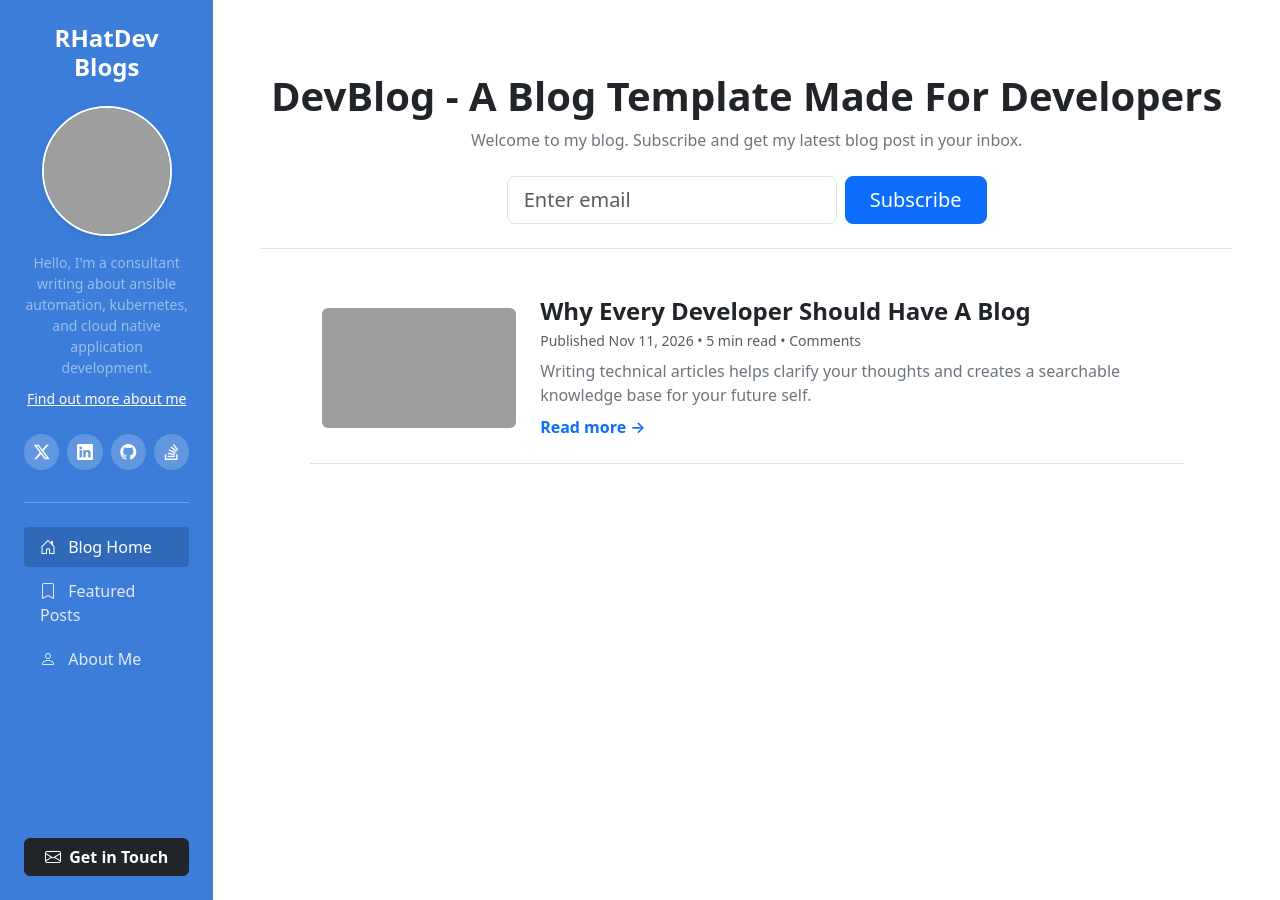
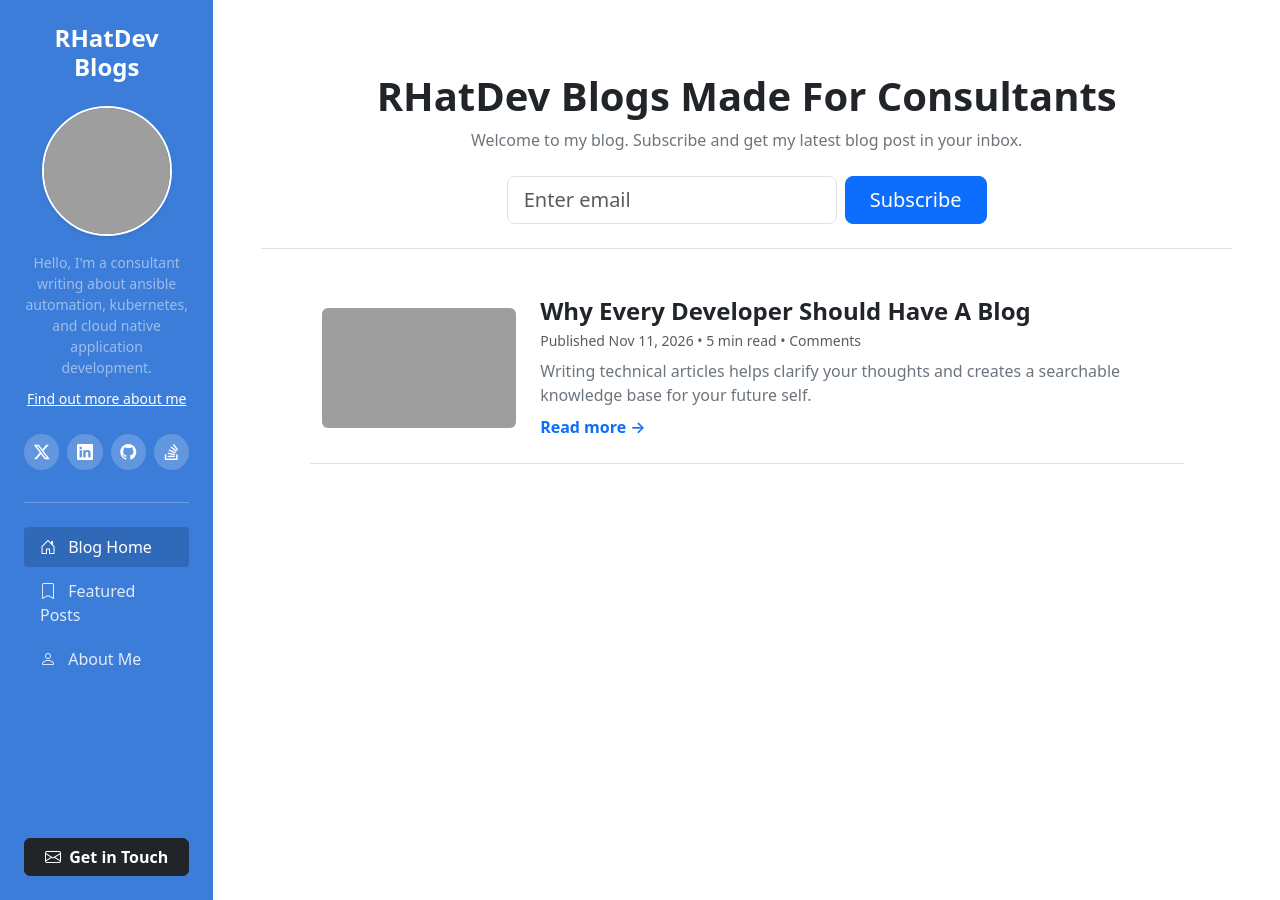
Before and after one commit to RHatDev/rhatdev.github.io, a Jekyll site: the page built from index.html, in a window 1280 px wide. Built offline with Jekyll 4.4.1, drawn with Linux system fonts in a browser that asks for light colours; grey boxes are pictures that could not be loaded.

Commit message:
fix more issue

```diff
--- a/_layouts/default.html
+++ b/_layouts/default.html
@@ -63,7 +63,7 @@
 
             <!-- Avatar & Bio -->
             <div class="mb-4">
-                <img src="images/profile.png"
+                <img src="/images/profile.png"
                      alt="Profile"
                      class="rounded-circle profile-img mb-3 shadow-sm border border-2 border-white">
                 <p class="small text-white-50 mb-2">
--- a/index.html
+++ b/index.html
@@ -5,7 +5,7 @@ title: Home
 
 <!-- Newsletter Subscription Hero -->
 <section class="text-center py-4 mb-5 border-bottom">
-    <h1 class="fw-bold mb-2">DevBlog - A Blog Template Made For Developers</h1>
+    <h1 class="fw-bold mb-2">RHatDev Blogs Made For Consultants</h1>
     <p class="text-secondary mb-4">Welcome to my blog. Subscribe and get my latest blog post in your inbox.</p>
 
     <form class="row justify-content-center g-2" onsubmit="event.preventDefault();">
```
